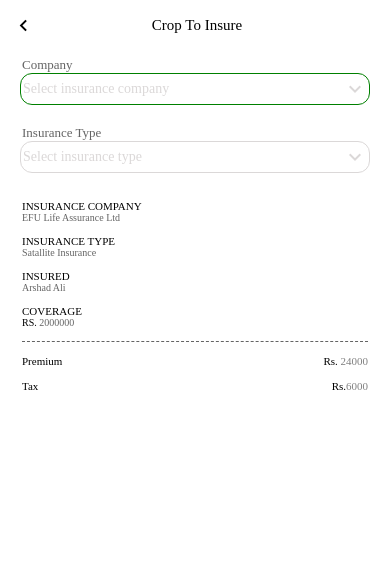
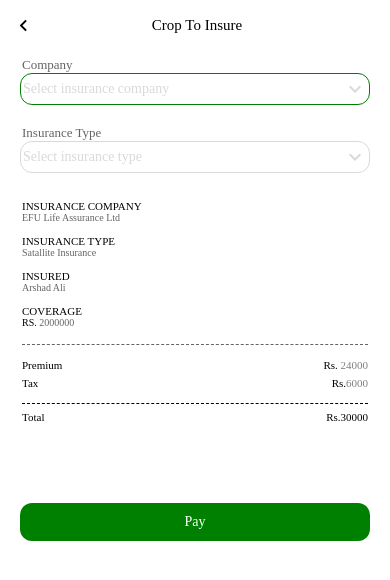
Before and after one commit to Shehiryar12/CropsSecure, a React Native app: screen / in a window 390 px wide. Shown: the top 580 px of the page. Built offline with nearby package versions, Linux system fonts and the light colour scheme.

Commit message:
CropsSecure

```diff
--- a/Src/Screens/Insurance.js
+++ b/Src/Screens/Insurance.js
@@ -1,4 +1,4 @@
-import { SafeAreaView, StyleSheet, Text, View } from 'react-native';
+import { SafeAreaView, StyleSheet, Text, TouchableOpacity, View } from 'react-native';
 import React from 'react';
 import MaterialIcons from 'react-native-vector-icons/MaterialIcons';
 import { Font } from '../Constant/Font';
@@ -51,13 +51,28 @@ const Insurance = () => {
 
         <View style={styles.prices}>
           <Text style={{ fontFamily: Font.bold, fontSize: 11 }}>Premium</Text>
-          <Text style={{ fontFamily: Font.bold, fontSize: 11, }}>Rs. <Text style={{color:"grey"}}>24000</Text></Text>
+          <Text style={{ fontFamily: Font.bold, fontSize: 11 }}>
+            Rs. <Text style={{ color: 'grey' }}>24000</Text>
+          </Text>
         </View>
 
-         <View style={styles.prices}>
+        <View style={styles.pricestwo}>
           <Text style={{ fontFamily: Font.bold, fontSize: 11 }}>Tax</Text>
-          <Text style={{ fontFamily: Font.bold, fontSize: 11, }}>Rs.<Text style={{color:"grey"}}>6000</Text></Text>
+          <Text style={{ fontFamily: Font.bold, fontSize: 11 }}>
+            Rs.<Text style={{ color: 'grey' }}>6000</Text>
+          </Text>
         </View>
+
+        <View style={styles.dottedcontainertwo}></View>
+
+        <View style={styles.totalprice}>
+          <Text style={{ fontFamily: Font.bold, fontSize: 11 }}>Total</Text>
+          <Text style={{ fontFamily: Font.bold, fontSize: 11, }}>Rs.30000</Text>
+        </View>
+
+        <TouchableOpacity style={styles.buttonstyle}>
+            <Text style={styles.buttontext}>Pay</Text>
+        </TouchableOpacity>
       </View>
     </SafeAreaView>
   );
@@ -95,15 +110,50 @@ const styles = StyleSheet.create({
     borderBottomWidth: 1,
     borderStyle: 'dashed',
     marginHorizontal: 22,
-    marginTop: 13,
+    marginTop: 16,
     borderBottomColor: '#646464',
   },
   prices: {
     flexDirection: 'row',
     justifyContent: 'space-between',
     marginHorizontal: 22,
-    marginTop: 13,
-    // fontSize:10,
+    marginTop: 14,
+    fontSize: 10,
     alignItems: 'center',
   },
+  pricestwo: {
+    flexDirection: 'row',
+    justifyContent: 'space-between',
+    alignItems: 'center',
+    marginHorizontal: 22,
+    marginTop: 6,
+  },
+    dottedcontainertwo: {
+    borderBottomColor: 'black',
+    borderBottomWidth: 1,
+    borderStyle: 'dashed',
+    marginHorizontal: 22,
+    marginTop: 14,
+
+  },
+  totalprice:{
+       flexDirection: 'row',
+       justifyContent: 'space-between',
+         alignItems: 'center',
+          marginHorizontal: 22,
+          marginTop:7,
+  },
+  buttonstyle:{
+    backgroundColor:"green",
+    paddingVertical:11,
+    borderRadius:12,
+    marginHorizontal:20,
+    marginTop:80,
+
+  },
+  buttontext:{
+      color:"#FFFFFF",
+      textAlign:'center',
+      fontFamily:Font.medium,
+  }
 });
```
